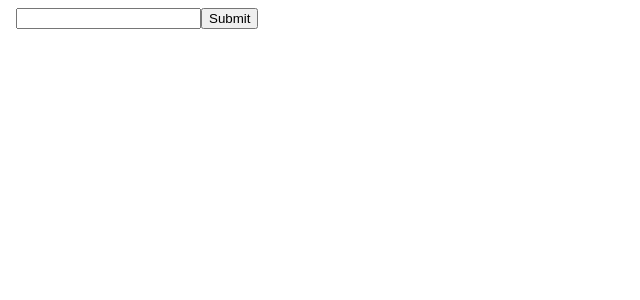
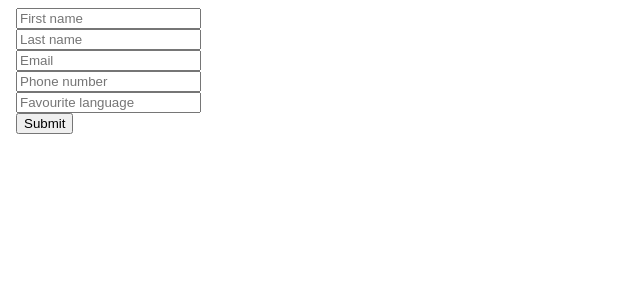
Before and after one commit to alex197925/basic-angular-form, an Angular app in the folder friends-form/: page / in a window 1280 px wide. Shown: the top 300 px of the page, without its empty margins (0-640 px from the left). Built offline with nearby package versions, Linux system fonts and the light colour scheme.

Commit message:
Add inputs with submit button

```diff
--- a/friends-form/src/app/app.component.html
+++ b/friends-form/src/app/app.component.html
@@ -8,7 +8,25 @@
   <title>Friends Form</title>
 </head>
 <body>
-<input>
-<button type="submit">Submit</button>
+<div class="container">
+  <div class="input-container">
+    <div class="input-fn">
+      <input type="text" placeholder="First name">
+    </div>
+    <div class="input-ln">
+      <input type="text" placeholder="Last name">
+    </div>
+    <div class="input-email">
+      <input type="email" placeholder="Email">
+    </div>
+    <div class="input-phone">
+      <input type="email" placeholder="Phone number">
+    </div>
+    <div class="input-fl">
+      <input type="text" placeholder="Favourite language">
+    </div>
+    <button type="submit">Submit</button>
+  </div>
+</div>
 </body>
 </html>
```
